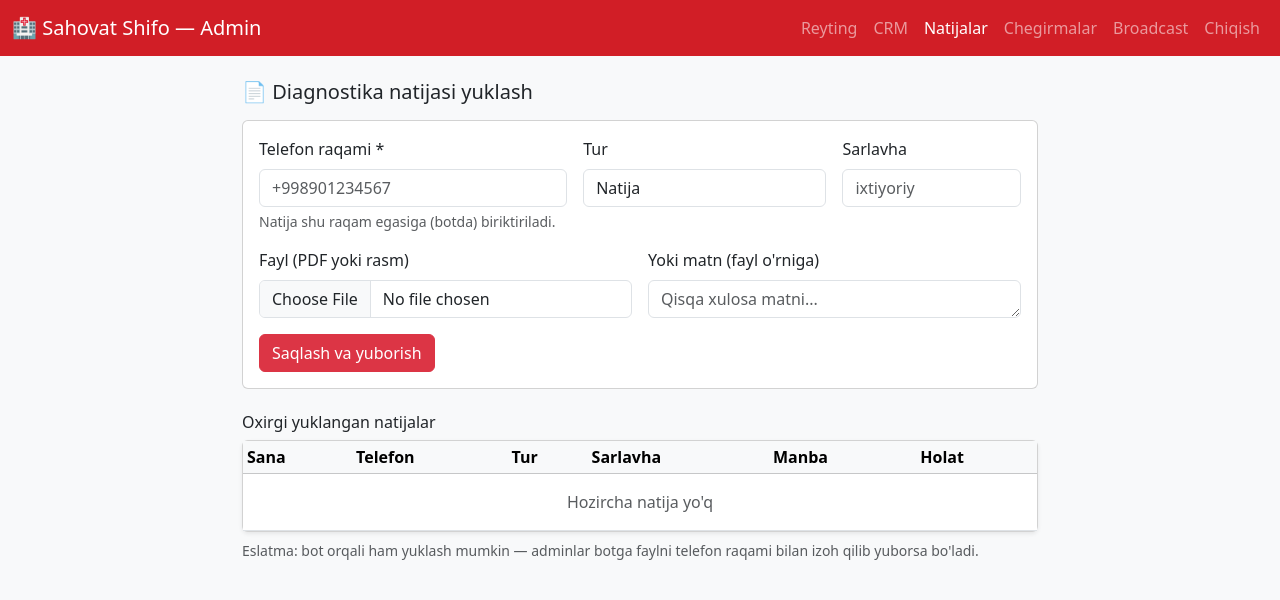
After one commit to voqea2023-creator/saxovat-bot, a FastAPI app: template app/templates/results.html in a window 1280 px wide. The commit adds this page. Shown: the top 600 px of the page. Run offline with FastAPI, Linux system fonts and the light colour scheme; the template is opened without the code that fills it, so the values that code supplies are empty; parts of the project's set-up code (start-up, migrations or seed data) failed here and were passed over.

Commit message:
Add files via upload

```diff
--- a/app/templates/broadcast.html
+++ b/app/templates/broadcast.html
@@ -12,6 +12,8 @@
       <span class="navbar-brand">🏥 Sahovat Shifo — Admin</span>
       <div class="navbar-nav">
         <a class="nav-link" href="/admin">Reyting</a>
+        <a class="nav-link" href="/admin/crm">CRM</a>
+        <a class="nav-link" href="/admin/results">Natijalar</a>
         <a class="nav-link" href="/admin/rewards">Chegirmalar</a>
         <a class="nav-link active" href="/admin/broadcast">Broadcast</a>
         <a class="nav-link" href="/admin/logout">Chiqish</a>
--- a/app/templates/dashboard.html
+++ b/app/templates/dashboard.html
@@ -7,11 +7,13 @@
   <link href="https://cdn.jsdelivr.net/npm/bootstrap@5.3.3/dist/css/bootstrap.min.css" rel="stylesheet">
 </head>
 <body class="bg-light">
-  <nav class="navbar navbar-expand navbar-dark bg-primary">
+  <nav class="navbar navbar-expand navbar-dark" style="background:#D11E26">
     <div class="container-fluid">
       <span class="navbar-brand">🏥 Sahovat Shifo — Admin</span>
       <div class="navbar-nav">
         <a class="nav-link active" href="/admin">Reyting</a>
+        <a class="nav-link" href="/admin/crm">CRM</a>
+        <a class="nav-link" href="/admin/results">Natijalar</a>
         <a class="nav-link" href="/admin/rewards">Chegirmalar</a>
         <a class="nav-link" href="/admin/broadcast">Broadcast</a>
         <a class="nav-link" href="/admin/logout">Chiqish</a>
--- /dev/null
+++ b/app/templates/results.html
@@ -0,0 +1,86 @@
+<!doctype html>
+<html lang="uz">
+<head>
+  <meta charset="utf-8">
+  <meta name="viewport" content="width=device-width, initial-scale=1">
+  <title>Diagnostika natijalari — Sahovat Shifo</title>
+  <link href="https://cdn.jsdelivr.net/npm/bootstrap@5.3.3/dist/css/bootstrap.min.css" rel="stylesheet">
+</head>
+<body class="bg-light">
+  <nav class="navbar navbar-expand navbar-dark" style="background:#D11E26">
+    <div class="container-fluid">
+      <span class="navbar-brand">🏥 Sahovat Shifo — Admin</span>
+      <div class="navbar-nav">
+        <a class="nav-link" href="/admin">Reyting</a>
+        <a class="nav-link" href="/admin/crm">CRM</a>
+        <a class="nav-link active" href="/admin/results">Natijalar</a>
+        <a class="nav-link" href="/admin/rewards">Chegirmalar</a>
+        <a class="nav-link" href="/admin/broadcast">Broadcast</a>
+        <a class="nav-link" href="/admin/logout">Chiqish</a>
+      </div>
+    </div>
+  </nav>
+
+  <div class="container py-4" style="max-width: 820px;">
+    <h5 class="mb-3">📄 Diagnostika natijasi yuklash</h5>
+
+    {% if started %}<div class="alert alert-success">Natija saqlandi. Bemor botda ro'yxatdan o'tgan bo'lsa — avtomatik yuborildi.</div>{% endif %}
+    {% if error %}<div class="alert alert-danger">{{ error }}</div>{% endif %}
+
+    <div class="card card-body mb-4">
+      <form method="post" action="/admin/results/upload" enctype="multipart/form-data" class="row g-3">
+        <div class="col-md-5">
+          <label class="form-label">Telefon raqami *</label>
+          <input name="phone" class="form-control" placeholder="+998901234567" required>
+          <div class="form-text">Natija shu raqam egasiga (botda) biriktiriladi.</div>
+        </div>
+        <div class="col-md-4">
+          <label class="form-label">Tur</label>
+          <input name="result_type" class="form-control" value="Natija" placeholder="UZD / Tahlil / Doktor xulosasi">
+        </div>
+        <div class="col-md-3">
+          <label class="form-label">Sarlavha</label>
+          <input name="title" class="form-control" placeholder="ixtiyoriy">
+        </div>
+        <div class="col-md-6">
+          <label class="form-label">Fayl (PDF yoki rasm)</label>
+          <input type="file" name="file" class="form-control" accept="image/*,application/pdf">
+        </div>
+        <div class="col-md-6">
+          <label class="form-label">Yoki matn (fayl o'rniga)</label>
+          <textarea name="text" class="form-control" rows="1" placeholder="Qisqa xulosa matni..."></textarea>
+        </div>
+        <div class="col-12">
+          <button class="btn btn-danger">Saqlash va yuborish</button>
+        </div>
+      </form>
+    </div>
+
+    <h6 class="mb-2">Oxirgi yuklangan natijalar</h6>
+    <div class="card shadow-sm">
+      <div class="table-responsive">
+        <table class="table table-sm mb-0 align-middle">
+          <thead class="table-light">
+            <tr><th>Sana</th><th>Telefon</th><th>Tur</th><th>Sarlavha</th><th>Manba</th><th>Holat</th></tr>
+          </thead>
+          <tbody>
+            {% for r in items %}
+            <tr>
+              <td class="small">{{ r.created_at.strftime('%Y-%m-%d %H:%M') if r.created_at else '' }}</td>
+              <td>{{ r.phone }}</td>
+              <td>{{ r.result_type }}</td>
+              <td class="small">{{ r.title or ('📎 ' + r.file_name if r.file_name else ('📝 matn' if r.content_text else '')) }}</td>
+              <td><span class="badge bg-secondary">{{ r.uploaded_via }}</span></td>
+              <td>{% if r.delivered %}<span class="badge bg-success">Yuborildi</span>{% else %}<span class="badge bg-warning text-dark">Kutilmoqda</span>{% endif %}</td>
+            </tr>
+            {% else %}
+            <tr><td colspan="6" class="text-center text-muted py-3">Hozircha natija yo'q</td></tr>
+            {% endfor %}
+          </tbody>
+        </table>
+      </div>
+    </div>
+    <p class="text-muted small mt-2">Eslatma: bot orqali ham yuklash mumkin — adminlar botga faylni telefon raqami bilan izoh qilib yuborsa bo'ladi.</p>
+  </div>
+</body>
+</html>
--- a/app/templates/rewards.html
+++ b/app/templates/rewards.html
@@ -12,6 +12,8 @@
       <span class="navbar-brand">🏥 Sahovat Shifo — Admin</span>
       <div class="navbar-nav">
         <a class="nav-link" href="/admin">Reyting</a>
+        <a class="nav-link" href="/admin/crm">CRM</a>
+        <a class="nav-link" href="/admin/results">Natijalar</a>
         <a class="nav-link active" href="/admin/rewards">Chegirmalar</a>
         <a class="nav-link" href="/admin/broadcast">Broadcast</a>
         <a class="nav-link" href="/admin/logout">Chiqish</a>
```
Also changed, not shown: app/templates/crm.html (added, +104 -0 lines), app/templates/crm_edit.html (added, +64 -0 lines).
